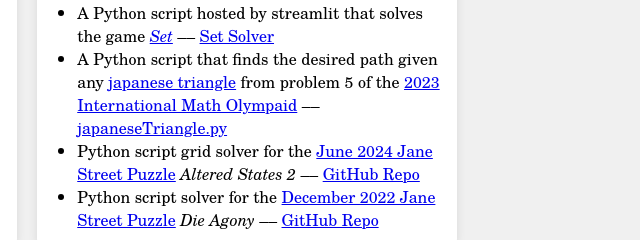
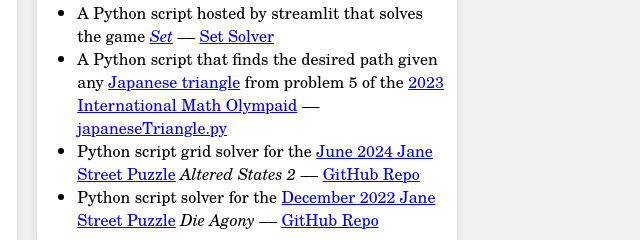
Before and after one commit to charleskolozsvary/personalWebsite, a plain HTML site: page charlesk.html in a window 1280 px wide. Shown: the part 753-993 px from the top of the page, 613-1253 px from the left. Drawn offline with Linux system fonts and the light colour scheme; a web font is replaced by a local one.

Commit message:
Update charlesk.html

```diff
--- a/charlesk.html
+++ b/charlesk.html
@@ -154,7 +154,7 @@
                     A Python script hosted by streamlit that solves the game <a href = "https://en.wikipedia.org/wiki/Set_(card_game)" target="_blank"><i>Set</i></a> –– <a href="https://tinyurl.com/4wju3x7r" target="_blank">Set Solver</a>
                 </li>
                 <li>
-                    A Python script that finds the desired path given any <a href = "sol.JPEG"target="_blank">japanese triangle</a> from problem 5 of the <a href = "2023IMO.pdf"target="_blank">2023 International Math Olympaid</a> –– <a href="japaneseTriangle.py" target="_blank">japaneseTriangle.py</a>
+                    A Python script that finds the desired path given any <a href = "sol.JPEG"target="_blank">Japanese triangle</a> from problem 5 of the <a href = "2023IMO.pdf"target="_blank">2023 International Math Olympaid</a> –– <a href="japaneseTriangle.py" target="_blank">japaneseTriangle.py</a>
                 </li>
                 <li>
                     Python script grid solver for the <a href="https://www.janestreet.com/puzzles/altered-states-2-index/" target = "_blank">June 2024 Jane Street Puzzle</a> <i>Altered States 2</i> –– <a href="https://github.com/charlesk26/alteredStates2" target="_blank">GitHub Repo</a>
```
